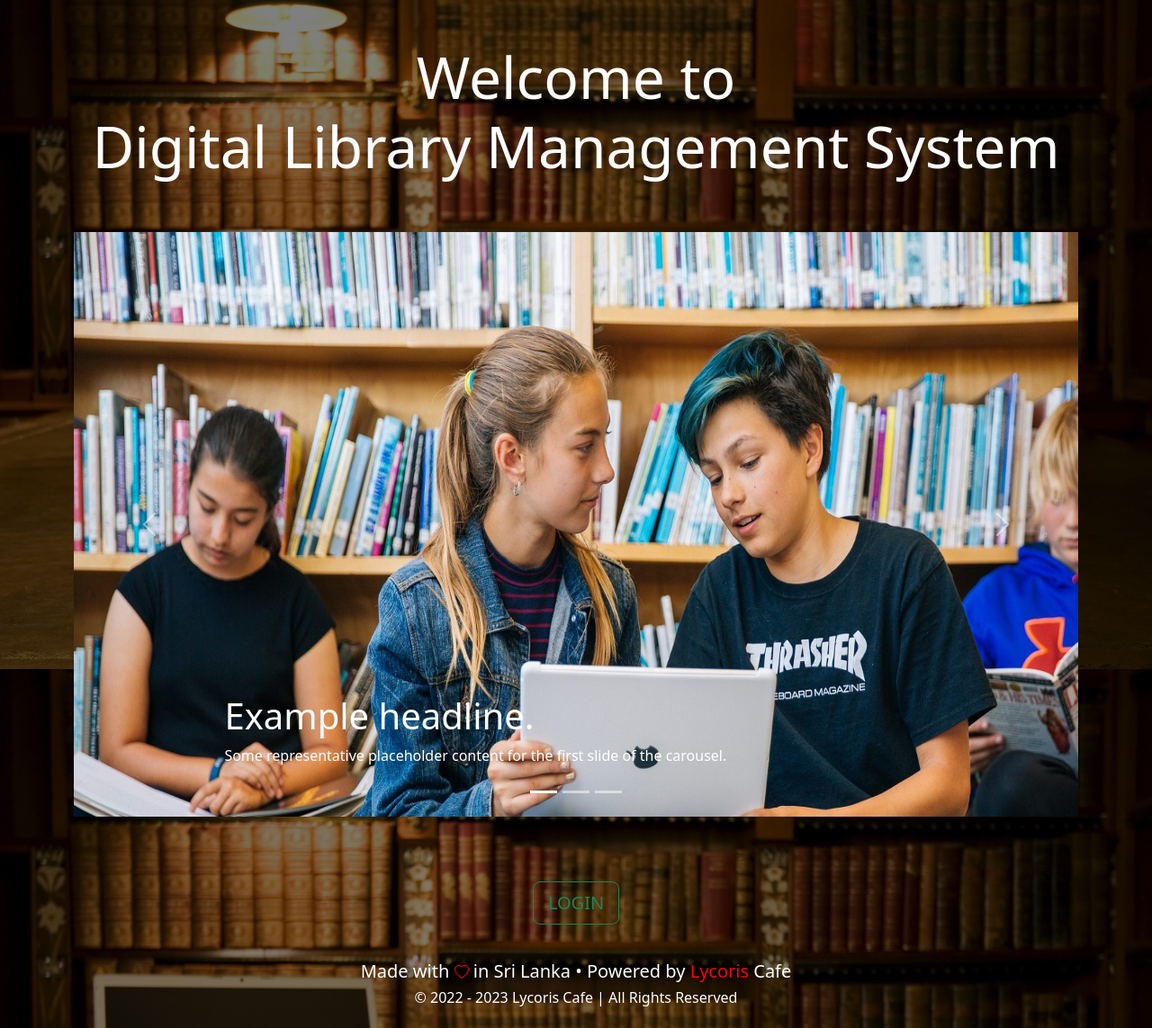
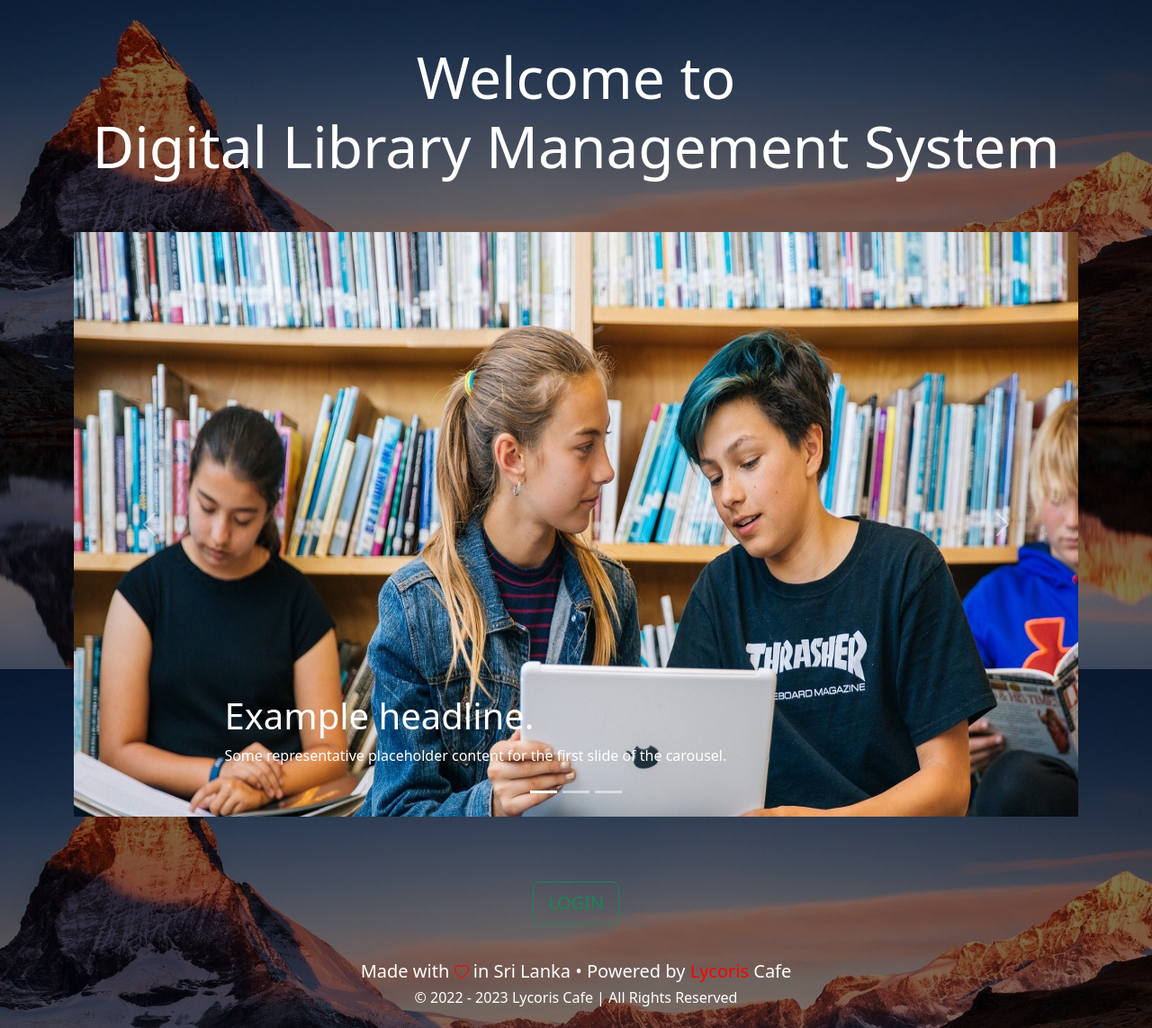
Before and after one commit to ogolafreeman/SMS, a PHP site: page / in a window 1280 px wide. Shown: the part 56-1199 px from the top of the page at 90% size. Run offline with PHP 8.4, Linux system fonts and the light colour scheme.

Commit message:
background updated

```diff
--- a/css/style.css
+++ b/css/style.css
@@ -1,8 +1,7 @@
 .banner {
-  background: url("../Media/bg2.jpg");
+  background: url("../Media/bg.jpg");
   background-size: cover;
   background-attachment: fixed;
-
 }
 
 .back-fill {
```
